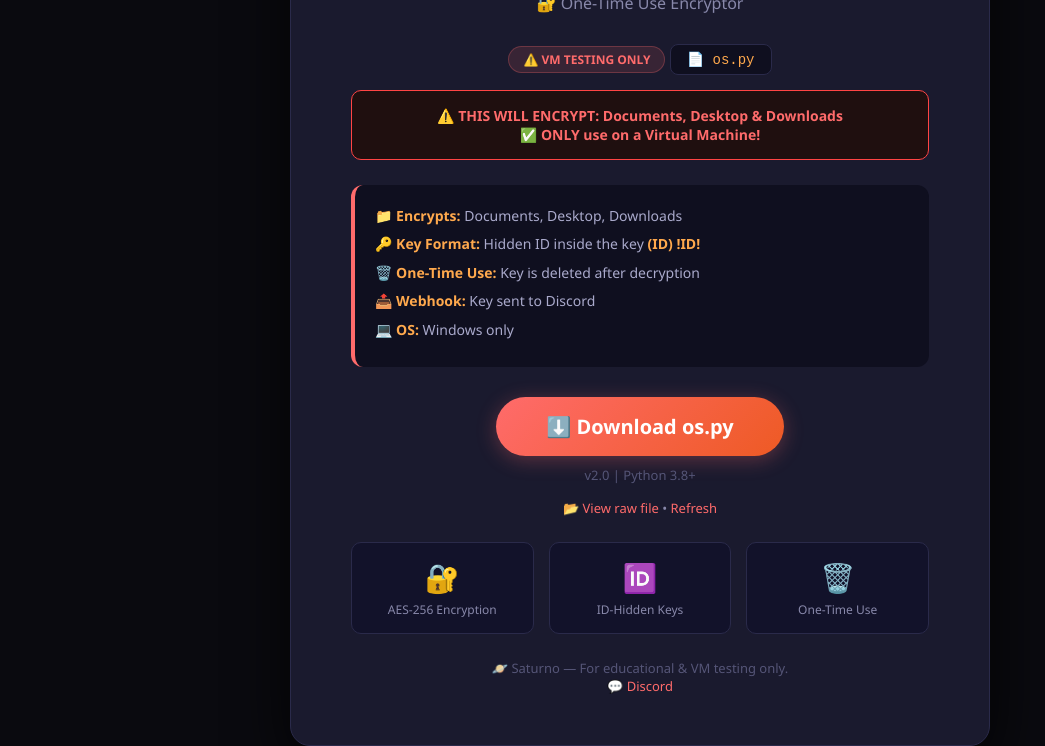
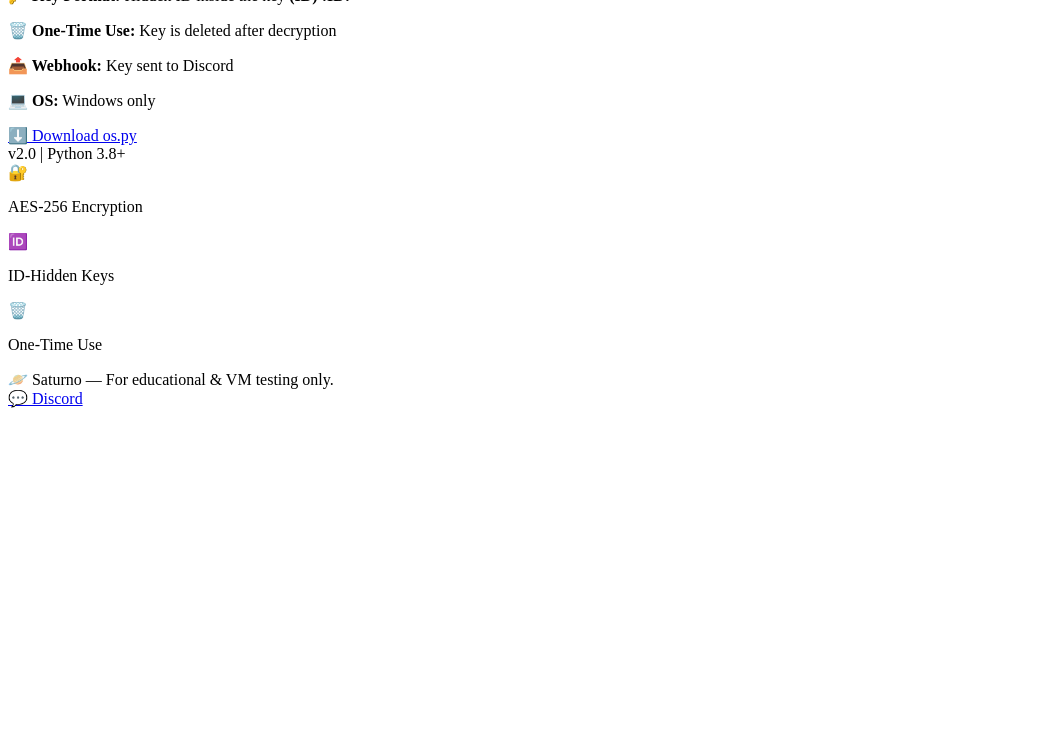
Before and after one commit to sdasdascdw/Saturno, a plain HTML site: page index.html in a window 1280 px wide. Shown: the part 248-994 px from the top of the page, without its empty margins (0-1045 px from the left). After the commit the page ends 800 px from the top, so only its background shows below. Drawn offline with Linux system fonts and the light colour scheme.

Commit message:
Update index.html

```diff
--- a/index.html
+++ b/index.html
@@ -1,197 +1,12 @@
-<!DOCTYPE html>
-<html lang="en">
-<head>
-    <meta charset="UTF-8" />
-    <meta name="viewport" content="width=device-width, initial-scale=1.0" />
-    <title>🪐 Saturno - Download</title>
-    <style>
-        * {
-            margin: 0;
-            padding: 0;
-            box-sizing: border-box;
-        }
-        body {
-            font-family: 'Segoe UI', Tahoma, Geneva, Verdana, sans-serif;
-            background: #0a0a0f;
-            min-height: 100vh;
-            display: flex;
-            justify-content: center;
-            align-items: center;
-            color: #e0e0e0;
-        }
-        .container {
-            background: #1a1a2e;
-            padding: 50px 60px;
-            border-radius: 20px;
-            box-shadow: 0 20px 60px rgba(0, 0, 0, 0.8);
-            max-width: 700px;
-            width: 100%;
-            text-align: center;
-            border: 1px solid #2a2a4a;
-        }
-        .icon {
-            font-size: 80px;
-            margin-bottom: 15px;
-        }
-        h1 {
-            font-size: 42px;
-            font-weight: 700;
-            background: linear-gradient(135deg, #ff6b6b, #ffa94d);
-            -webkit-background-clip: text;
-            -webkit-text-fill-color: transparent;
-            margin-bottom: 8px;
-        }
-        .subtitle {
-            font-size: 16px;
-            color: #8888aa;
-            margin-bottom: 30px;
-        }
-        .info-box {
-            background: #0f0f1f;
-            padding: 20px;
-            border-radius: 12px;
-            margin-bottom: 30px;
-            border-left: 4px solid #ff6b6b;
-            text-align: left;
-        }
-        .info-box p {
-            color: #aaaacc;
-            font-size: 14px;
-            line-height: 1.6;
-            margin-bottom: 6px;
-        }
-        .info-box strong {
-            color: #ffa94d;
-        }
-        .warning {
-            background: #1f0f0f;
-            padding: 15px;
-            border-radius: 10px;
-            border: 1px solid #ff4444;
-            margin-bottom: 25px;
-            color: #ff6b6b;
-            font-size: 14px;
-            font-weight: 600;
-        }
-        .download-btn {
-            display: inline-block;
-            background: linear-gradient(135deg, #ff6b6b, #ee5a24);
-            color: #fff;
-            border: none;
-            padding: 16px 50px;
-            font-size: 20px;
-            font-weight: 700;
-            border-radius: 50px;
-            cursor: pointer;
-            text-decoration: none;
-            transition: all 0.3s ease;
-            box-shadow: 0 4px 20px rgba(255, 107, 107, 0.3);
-        }
-        .download-btn:hover {
-            transform: translateY(-3px);
-            box-shadow: 0 8px 30px rgba(255, 107, 107, 0.5);
-        }
-        .download-btn:active {
-            transform: scale(0.96);
-        }
-        .features {
-            margin-top: 25px;
-            display: grid;
-            grid-template-columns: 1fr 1fr 1fr;
-            gap: 15px;
-        }
-        .feature {
-            background: #12122a;
-            padding: 15px 10px;
-            border-radius: 10px;
-            border: 1px solid #2a2a4a;
-        }
-        .feature span {
-            display: block;
-            font-size: 28px;
-            margin-bottom: 5px;
-        }
-        .feature p {
-            font-size: 12px;
-            color: #8888aa;
-        }
-        .footer {
-            margin-top: 25px;
-            color: #555577;
-            font-size: 13px;
-        }
-        .footer a {
-            color: #ff6b6b;
-            text-decoration: none;
-        }
-        .badge {
-            display: inline-block;
-            background: #ff6b6b22;
-            color: #ff6b6b;
-            padding: 4px 14px;
-            border-radius: 20px;
-            font-size: 12px;
-            font-weight: 600;
-            border: 1px solid #ff6b6b44;
-            margin-bottom: 12px;
-        }
-        .version {
-            color: #555577;
-            font-size: 13px;
-            margin-top: 10px;
-        }
-        .filename {
-            background: #0f0f1f;
-            color: #ffa94d;
-            padding: 6px 16px;
-            border-radius: 8px;
-            font-family: monospace;
-            font-size: 14px;
-            display: inline-block;
-            margin-bottom: 15px;
-            border: 1px solid #2a2a4a;
-        }
-        .github-link {
-            display: block;
-            margin-top: 15px;
-            color: #8888aa;
-            font-size: 13px;
-        }
-        .github-link a {
-            color: #ff6b6b;
-            text-decoration: none;
-        }
-        @media (max-width: 600px) {
-            .container {
-                padding: 30px 20px;
-                margin: 20px;
-            }
-            .features {
-                grid-template-columns: 1fr;
-            }
-            h1 {
-                font-size: 28px;
-            }
-            .download-btn {
-                padding: 14px 30px;
-                font-size: 17px;
-            }
-        }
-    </style>
-</head>
-<body>
-
-    <div class="container">
+<div class="container">
         <div class="icon">🪐</div>
         <h1>Saturno</h1>
         <div class="subtitle">🔐 One-Time Use Encryptor</div>
 
         <div class="badge">⚠️ VM TESTING ONLY</div>
 
-        <div class="filename">📄 os.py</div>
-
         <div class="warning">
-            ⚠️ THIS WILL ENCRYPT: Documents, Desktop &amp; Downloads<br />
+            ⚠️ THIS WILL ENCRYPT: Documents, Desktop &amp; Downloads<br>
             ✅ ONLY use on a Virtual Machine!
         </div>
 
@@ -203,15 +18,11 @@
             <p><strong>💻 OS:</strong> Windows only</p>
         </div>
 
-        <!-- DOWNLOAD FROM SAME FOLDER (GitHub) -->
-        <a href="os.py" class="download-btn" id="downloadBtn">⬇️ Download os.py</a>
+        <a href="os.py" download="os.py" class="download-btn">
+    ⬇️ Download os.py
+</a>
 
         <div class="version">v2.0 | Python 3.8+</div>
-
-        <div class="github-link">
-            📂 <a href="os.py" target="_blank">View raw file</a> •
-            <a href="#" onclick="window.location.reload();">Refresh</a>
-        </div>
 
         <div class="features">
             <div class="feature">
@@ -229,23 +40,7 @@
         </div>
 
         <div class="footer">
-            🪐 Saturno — For educational &amp; VM testing only.<br />
+            🪐 Saturno — For educational &amp; VM testing only.<br>
             <a href="https://discord.gg/yourinvite" target="_blank">💬 Discord</a>
         </div>
     </div>
-
-    <script>
-        // Optional: Show feedback when download starts
-        document.getElementById('downloadBtn').addEventListener('click', function() {
-            const btn = this;
-            btn.textContent = '⬇️ Downloading...';
-            btn.style.background = 'linear-gradient(135deg, #00b894, #00a381)';
-            setTimeout(() => {
-                btn.textContent = '⬇️ Download os.py';
-                btn.style.background = 'linear-gradient(135deg, #ff6b6b, #ee5a24)';
-            }, 4000);
-        });
-    </script>
-
-</body>
-</html>
```
